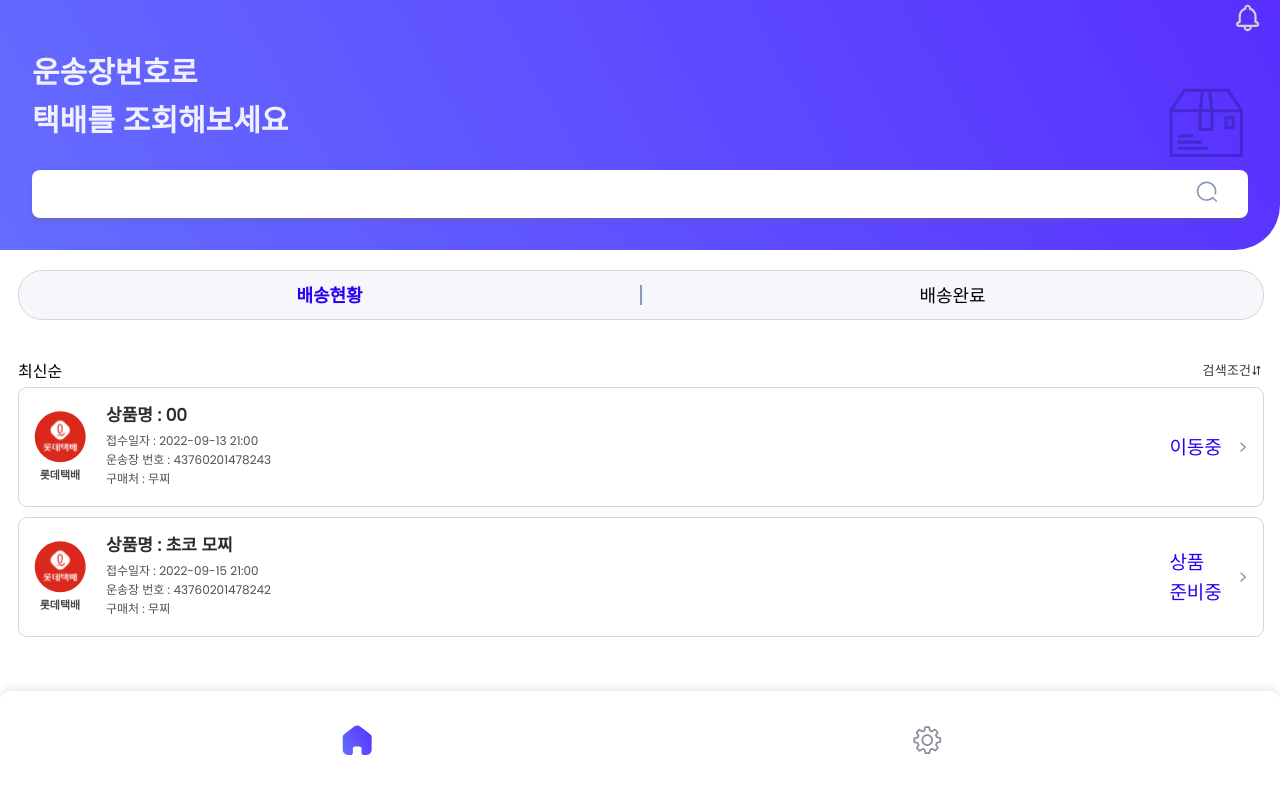
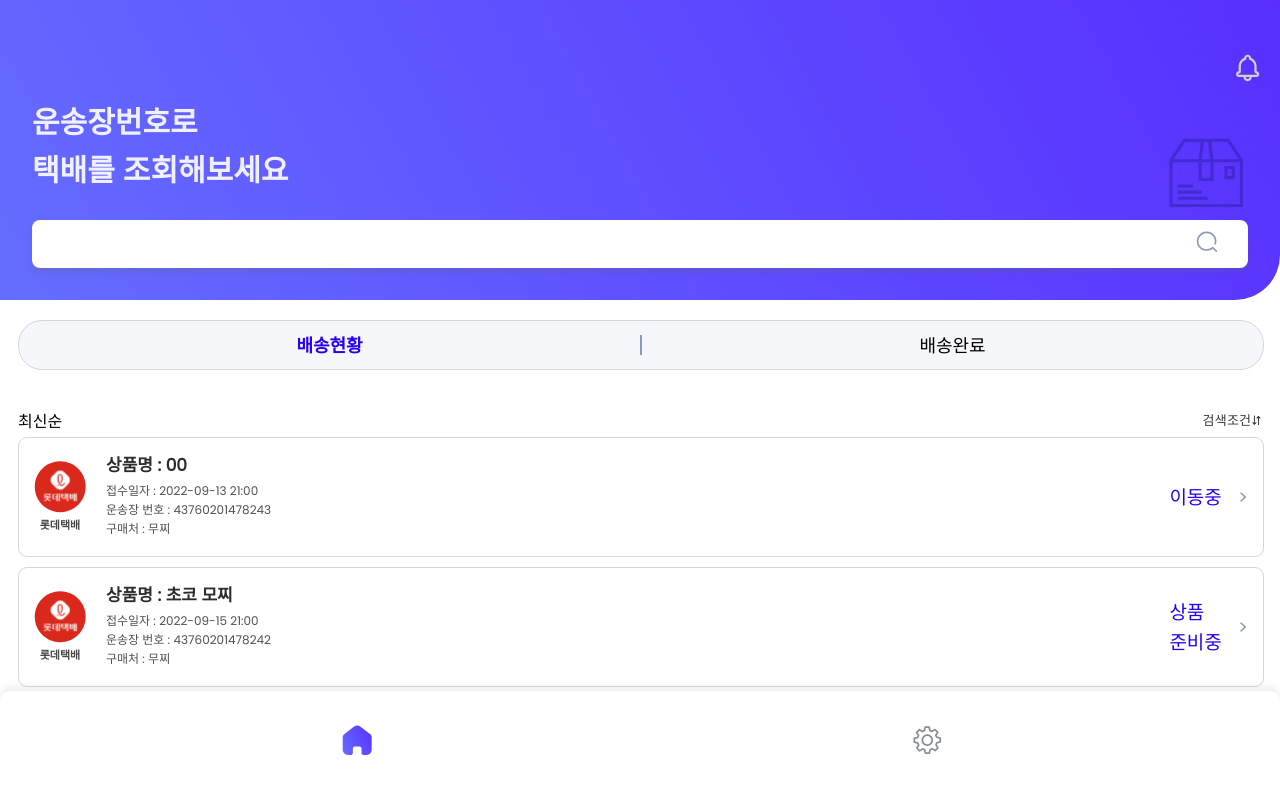
Before and after one commit to Mozzirt/parcel, a React (Create React App) app in the folder Frontend/: page / in a window 1280 px wide. Shown: the top 794 px of the page. Built offline with nearby package versions, Linux system fonts and the light colour scheme.

Commit message:
[FE] main page margin-top 조정

```diff
--- a/Frontend/src/page/main/Main.scss
+++ b/Frontend/src/page/main/Main.scss
@@ -2,7 +2,7 @@
     width: 100vw;
 
     .main-top-area {
-        padding: 0 32px 32px 32px;
+        padding: 50px 32px 32px 32px;
         background: linear-gradient(61.33deg, #6571FF -6.17%, #582EFF 101.48%);
         border-radius: 0px 0px 45px 0px;
 
```
